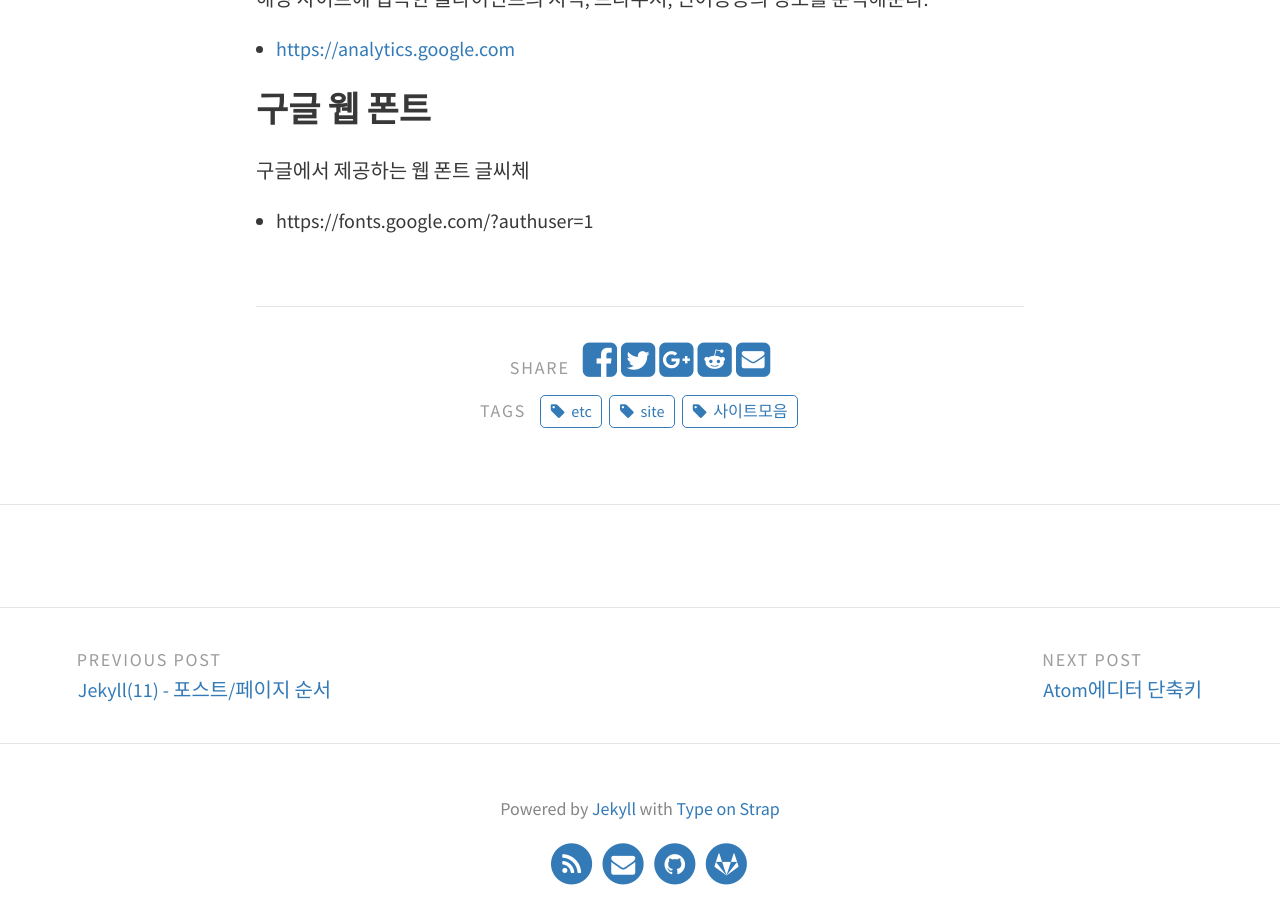
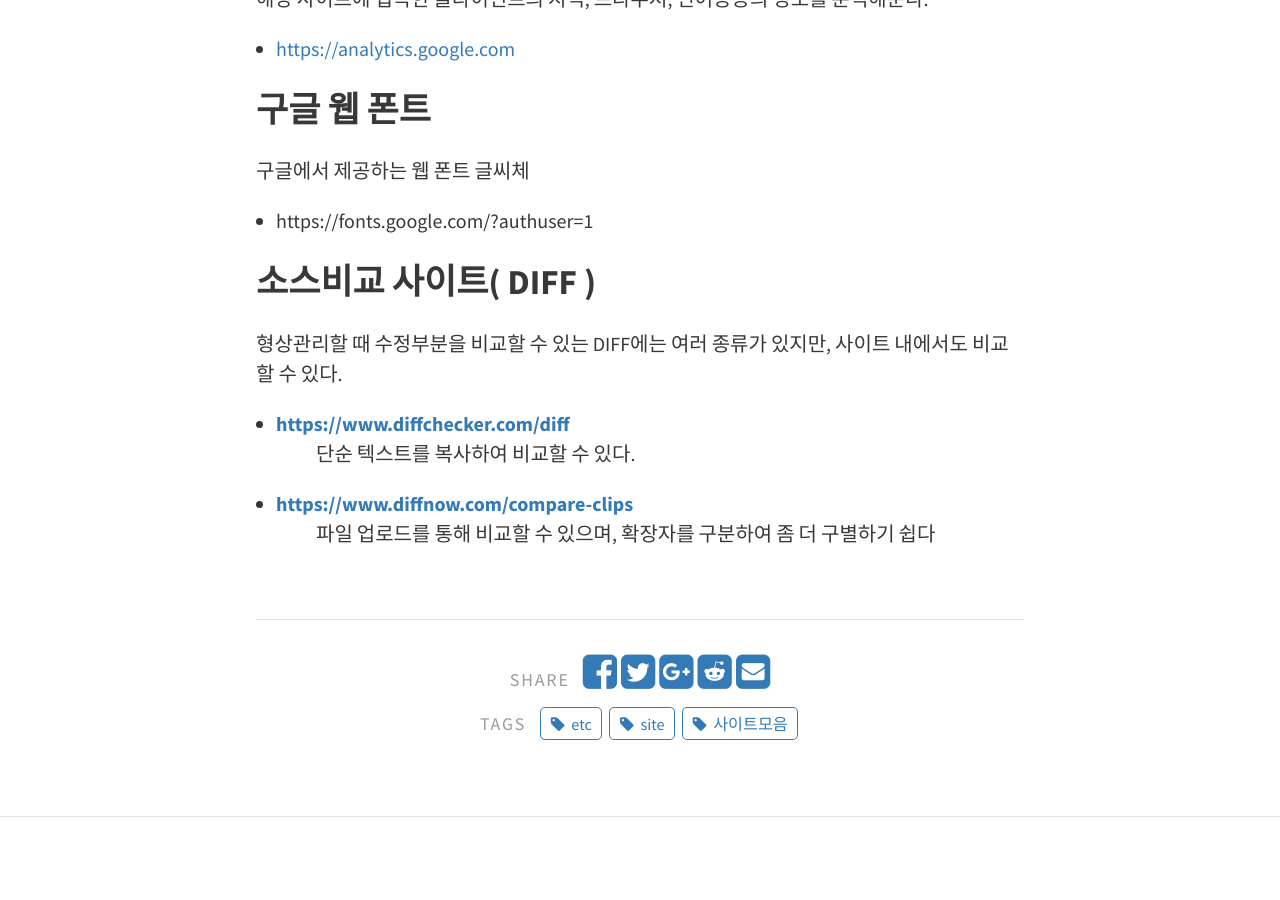
Before and after one commit to gunbin91/gunbin91.github.io, a Jekyll site: the page built from _posts/2018-08-26-siteCollection.md, in a window 1280 px wide and 900 px high, scrolled down 1792 px. Built offline with Jekyll 4.4.1, drawn with Linux system fonts in a browser that asks for light colours; comment, search, counter and statistics services are not loaded.

Commit message:
diff 사이트 추가

```diff
--- a/_posts/2018-08-26-siteCollection.md
+++ b/_posts/2018-08-26-siteCollection.md
@@ -74,5 +74,15 @@ categories: [ etc ]
 </p>
 - https://fonts.google.com/?authuser=1
 
+## 소스비교 사이트( DIFF )
+형상관리할 때 수정부분을 비교할 수 있는 DIFF에는 여러 종류가 있지만,
+사이트 내에서도 비교할 수 있다.
+
+- <a href="https://www.diffchecker.com/diff">https://www.diffchecker.com/diff</a>
+: 단순 텍스트를 복사하여 비교할 수 있다.
+
+- <a href="https://www.diffnow.com/compare-clips">https://www.diffnow.com/compare-clips</a>
+: 파일 업로드를 통해 비교할 수 있으며, 확장자를 구분하여 좀 더 구별하기 쉽다
+
 <br/>
 <hr/>
```
